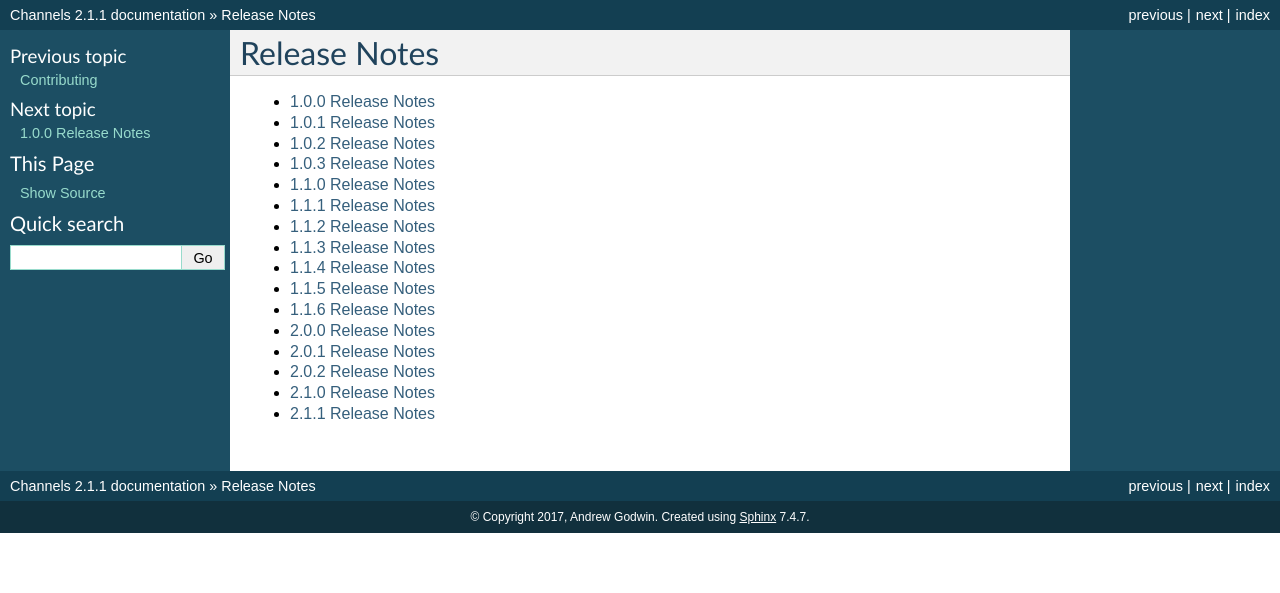
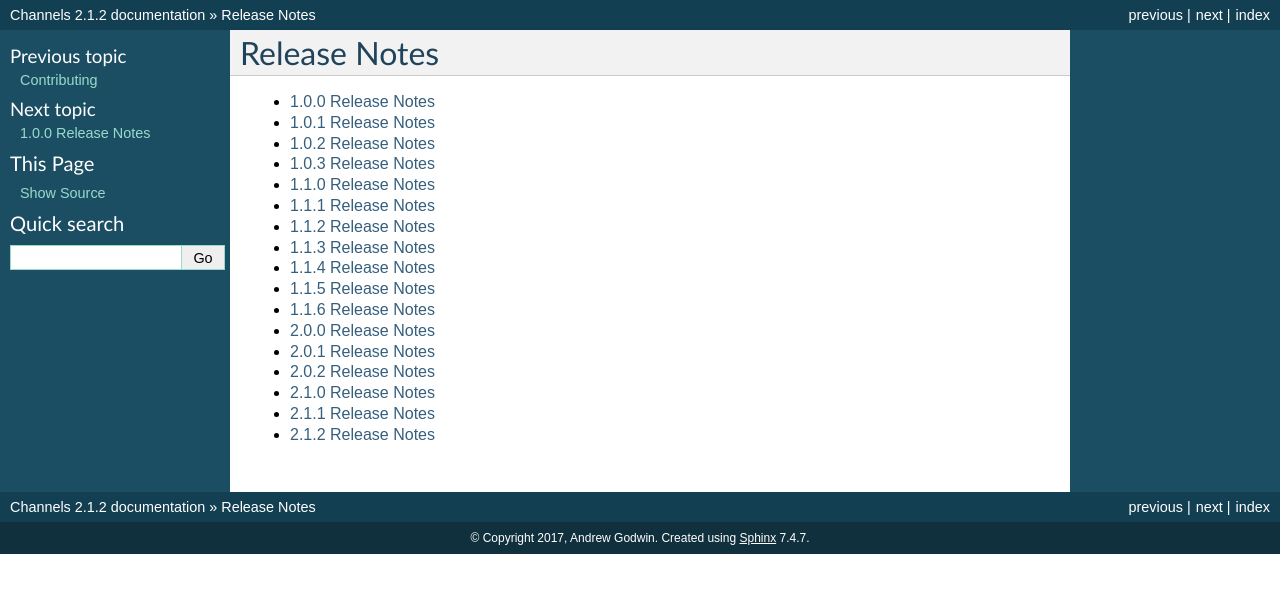
Before and after one commit to phillipchain/DjangoChannels, a Sphinx documentation site: the page built from docs/releases/index.rst, in a window 1280 px wide. Shown: the top 593 px of the page. Built offline with Sphinx 7.4.7, drawn with Linux system fonts in a browser that asks for light colours.

Commit message:
Releasing 2.1.2

```diff
--- a/channels/__init__.py
+++ b/channels/__init__.py
@@ -1,4 +1,4 @@
-__version__ = "2.1.1"
+__version__ = "2.1.2"
 
 default_app_config = "channels.apps.ChannelsConfig"
 DEFAULT_CHANNEL_LAYER = "default"
--- a/docs/releases/index.rst
+++ b/docs/releases/index.rst
@@ -20,3 +20,4 @@ Release Notes
    2.0.2
    2.1.0
    2.1.1
+   2.1.2
--- a/setup.py
+++ b/setup.py
@@ -14,7 +14,7 @@ setup(
     install_requires=[
         'Django>=1.11',
         'asgiref~=2.3',
-        'daphne~=2.1',
+        'daphne~=2.2',
     ],
     extras_require={
         'tests': [
```
Also changed, not shown: CHANGELOG.txt (+14 -0 lines), docs/releases/2.1.2.rst (added, +48 -0 lines).
